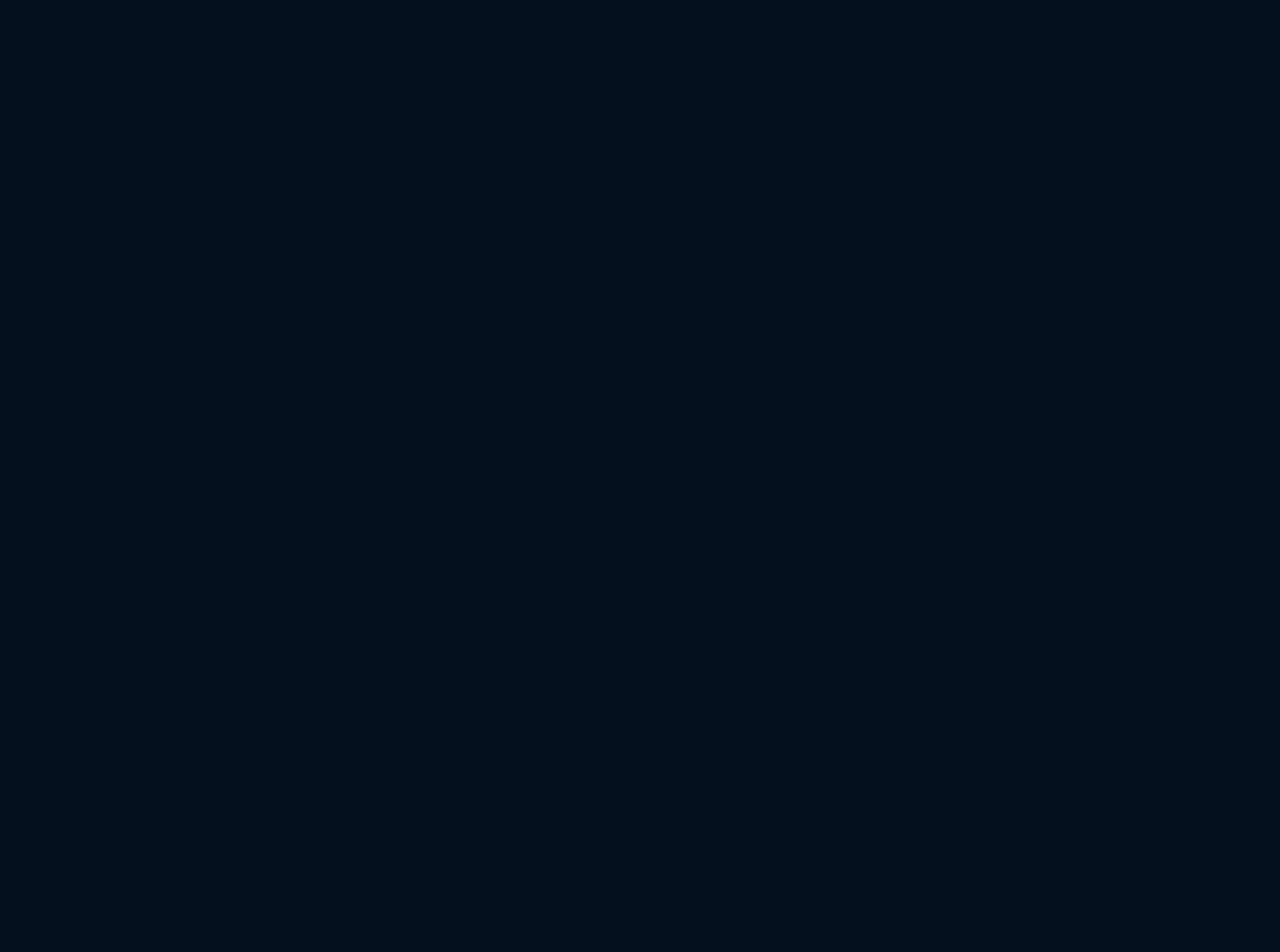
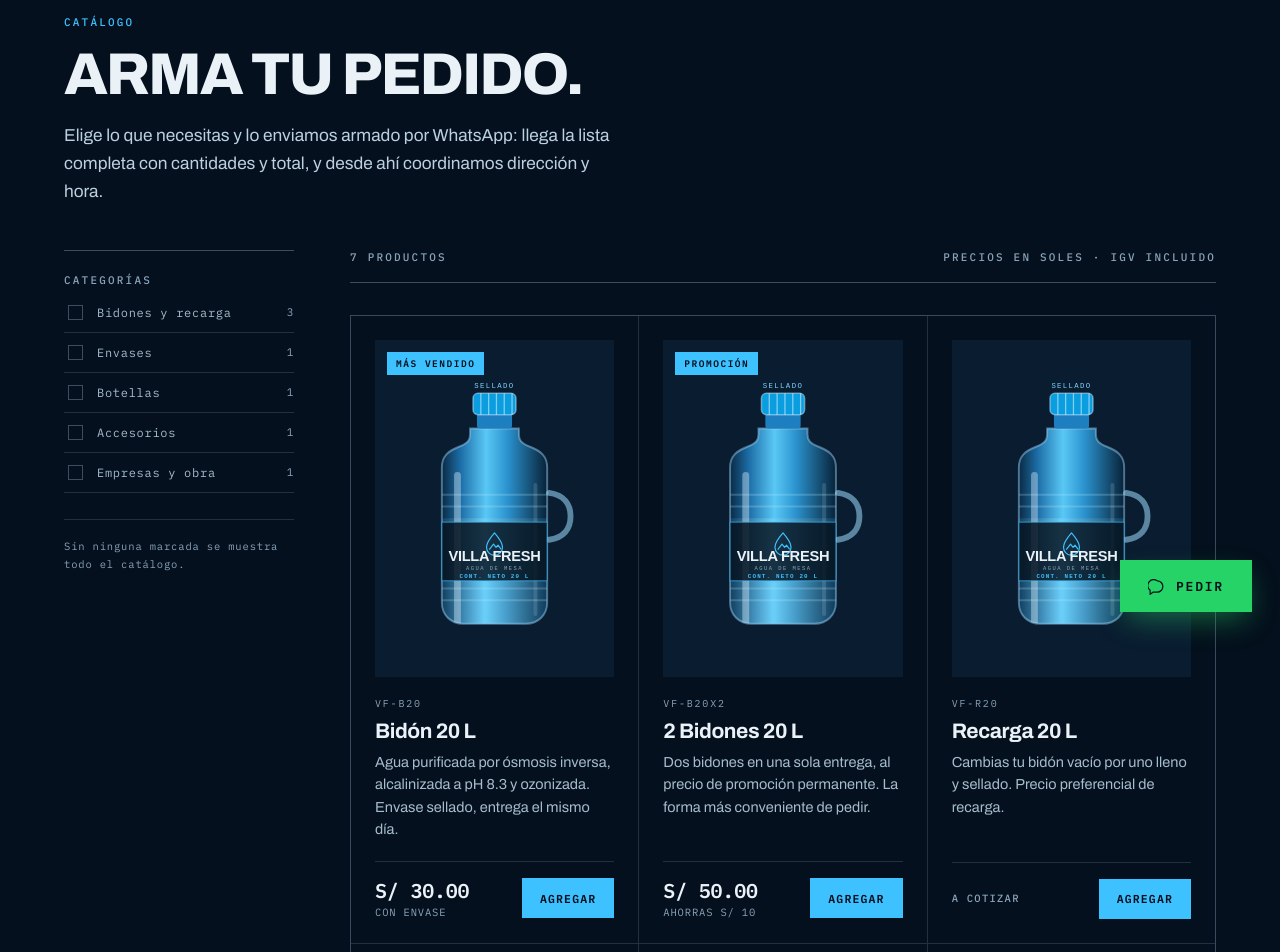
Before and after one commit to p4ranoic0/villa-fresh, a React (Vite) app: page /catalogo.html in a window 1280 px wide. Shown: the part 160-1112 px from the top of the page. Before the commit the page ends 800 px from the top, so only its background shows below. Built offline with nearby package versions, Linux system fonts and the light colour scheme.

Commit message:
Catalogo en React: filtros, grilla y tarjetas de producto
Claude verifico /catalogo.html en vite preview: consola limpia, 7 tarjetas iniciales, filtros 3/1/1/1/1, singular correcto y cinco precios pendientes como A cotizar.

```diff
--- /dev/null
+++ b/src/features/catalogo/FiltrosCatalogo.tsx
@@ -0,0 +1,31 @@
+import { CATEGORIAS, PRODUCTOS } from '../../data/productos'
+import type { CategoriaId } from '../../types'
+import { contarPorCategoria } from './filtros'
+
+interface Props {
+  activas: ReadonlySet<CategoriaId>
+  onAlternar: (id: CategoriaId) => void
+}
+
+export default function FiltrosCatalogo({ activas, onAlternar }: Props) {
+  return (
+    <div id="vf-filtros">
+      {CATEGORIAS.map((categoria) => {
+        const n = contarPorCategoria(PRODUCTOS, categoria.id)
+        if (n === 0) return null
+        return (
+          <label className="chk" key={categoria.id}>
+            <input
+              type="checkbox"
+              value={categoria.id}
+              checked={activas.has(categoria.id)}
+              onChange={() => onAlternar(categoria.id)}
+            />
+            <span>{categoria.nombre}</span>
+            <span className="n">{n}</span>
+          </label>
+        )
+      })}
+    </div>
+  )
+}
--- /dev/null
+++ b/src/features/catalogo/Grilla.tsx
@@ -0,0 +1,20 @@
+import type { Producto } from '../../types'
+import TarjetaProducto from './TarjetaProducto'
+
+interface Props {
+  productos: Producto[]
+  onAgregar: (sku: string) => void
+}
+
+export default function Grilla({ productos, onAgregar }: Props) {
+  if (productos.length === 0) {
+    return <div className="empty">Ningún producto en esa selección</div>
+  }
+  return (
+    <div className="grid">
+      {productos.map((p) => (
+        <TarjetaProducto key={p.sku} producto={p} onAgregar={onAgregar} />
+      ))}
+    </div>
+  )
+}
--- /dev/null
+++ b/src/features/catalogo/TarjetaProducto.tsx
@@ -0,0 +1,37 @@
+import type { Producto } from '../../types'
+import { soles } from '../pedido/mensajeWhatsApp'
+
+interface Props {
+  producto: Producto
+  onAgregar: (sku: string) => void
+}
+
+export default function TarjetaProducto({ producto, onAgregar }: Props) {
+  return (
+    <article className="card">
+      <div className="shot">
+        {producto.etiqueta && <span className="tag">{producto.etiqueta}</span>}
+        <img src={producto.imagen} alt={producto.nombre} loading="lazy" />
+      </div>
+      <div className="sku">{producto.sku}</div>
+      <h3>{producto.nombre}</h3>
+      <p className="desc">{producto.desc}</p>
+      <div className="foot-row">
+        {producto.precio !== null ? (
+          <div className="price">
+            {soles(producto.precio)} <small>{producto.unidad}</small>
+          </div>
+        ) : (
+          <div className="price pending">A cotizar</div>
+        )}
+        <button
+          className="btn btn-cyan btn-sm"
+          type="button"
+          onClick={() => onAgregar(producto.sku)}
+        >
+          Agregar
+        </button>
+      </div>
+    </article>
+  )
+}
--- a/src/pages/Catalogo.tsx
+++ b/src/pages/Catalogo.tsx
@@ -1,3 +1,70 @@
+import { useState } from 'react'
+import Footer from '../components/Footer'
+import { IconoCarrito } from '../components/Icono'
+import Nav from '../components/Nav'
+import WaFlotante from '../components/WaFlotante'
+import { PRODUCTOS } from '../data/productos'
+import FiltrosCatalogo from '../features/catalogo/FiltrosCatalogo'
+import Grilla from '../features/catalogo/Grilla'
+import { alternar, filtrarPorCategorias } from '../features/catalogo/filtros'
+import { usePedido } from '../features/pedido/usePedido'
+import type { CategoriaId } from '../types'
+
 export default function Catalogo() {
-  return <h1>Catálogo</h1>
+  const [activas, setActivas] = useState<ReadonlySet<CategoriaId>>(new Set())
+  const visibles = filtrarPorCategorias(PRODUCTOS, activas)
+  const pedido = usePedido()
+
+  const botonCarrito = (
+    <button className="cart-btn" id="vf-abrir" type="button">
+      <IconoCarrito />
+      Pedido{' '}
+      <span className="count" id="vf-count" hidden={pedido.unidades === 0}>
+        {pedido.unidades}
+      </span>
+    </button>
+  )
+
+  return (
+    <>
+      <Nav enCatalogo accion={botonCarrito} />
+
+      <section className="band" style={{ paddingBottom: 'clamp(28px,4vw,44px)' }}>
+        <div className="wrap">
+          <span className="lbl lbl-cyan">Catálogo</span>
+          <h2 style={{ margin: '18px 0 20px' }}>Arma tu pedido.</h2>
+          <p className="lede" style={{ maxWidth: '56ch' }}>Elige lo que necesitas y lo enviamos armado por WhatsApp: llega la lista completa con cantidades y total, y desde ahí coordinamos dirección y hora.</p>
+        </div>
+      </section>
+
+      <section style={{ paddingBottom: 'var(--band)' }}>
+        <div className="wrap cat-layout">
+          <aside className="filters">
+            <fieldset>
+              <legend className="lbl" style={{ marginBottom: '6px' }}>Categorías</legend>
+              <FiltrosCatalogo
+                activas={activas}
+                onAlternar={(id) => setActivas((actuales) => alternar(actuales, id))}
+              />
+            </fieldset>
+            <p className="note" style={{ borderTop: '1px solid var(--line)', paddingTop: 18 }}>Sin ninguna marcada se muestra todo el catálogo.</p>
+          </aside>
+
+          <div>
+            <div className="cat-head">
+              <span className="lbl" id="vf-cuenta">
+                {visibles.length} {visibles.length === 1 ? 'producto' : 'productos'}
+              </span>
+              <span className="lbl">Precios en soles · IGV incluido</span>
+            </div>
+            <Grilla productos={visibles} onAgregar={pedido.agregar} />
+            <p className="ph" style={{ marginTop: 28 }}>[ Precios de recarga, envase, botellas y dispensador — confirmar y cargarlos en src/data/productos.ts ]</p>
+          </div>
+        </div>
+      </section>
+
+      <Footer />
+      <WaFlotante />
+    </>
+  )
 }
```
Also changed, not shown: 1 other file (tests, documents, lock files or other folders).
